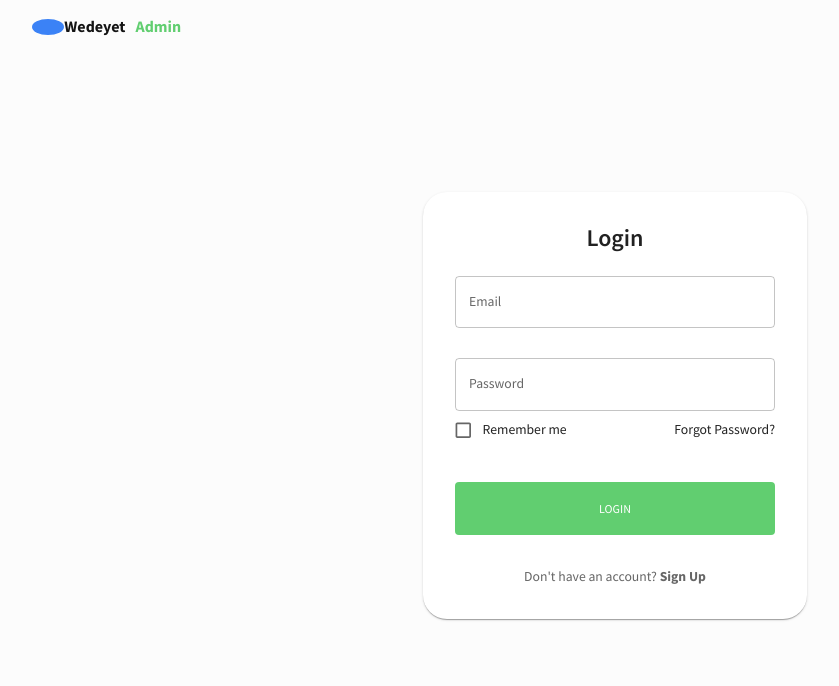
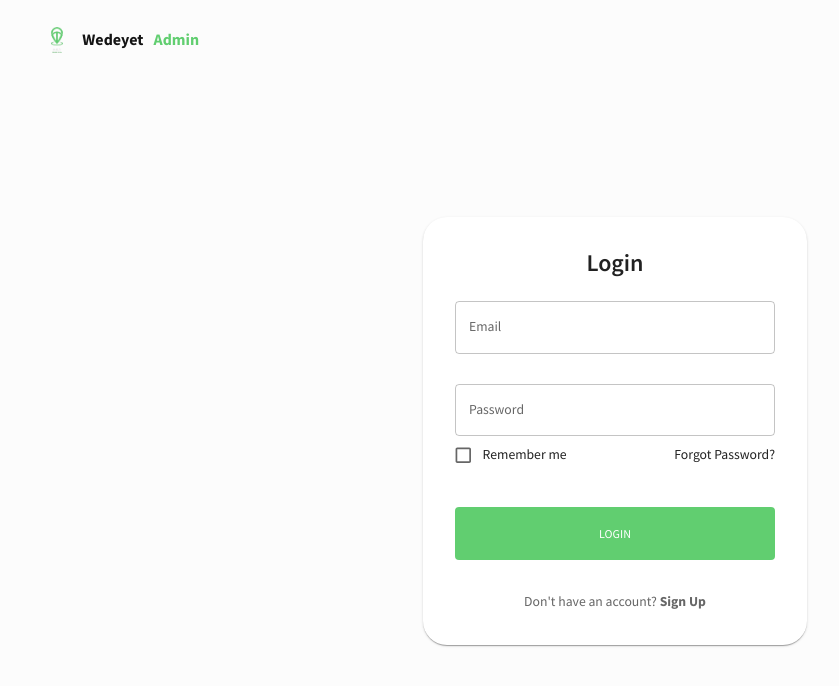
Before and after one commit to abrhamtafere/Wedeyet-admin-front, a React (Create React App) app: page /login in a window 1280 px wide. Shown: the top 686 px of the page, without its empty margins (25-864 px from the left). Built offline with nearby package versions, Linux system fonts and the light colour scheme; no server answers.

Commit message:
modification

```diff
--- a/src/Page/LoginPage.js
+++ b/src/Page/LoginPage.js
@@ -12,22 +12,25 @@ const LoginPage = () => {
 
   const isNonMobileScreens = useMediaQuery("(min-width: 1000px)");
   return (
-    <>
+    <div  className=' overflow-hidden h-screen'>
       <Box
-        width="10%"
+        // width="10%"
         p="1rem 6%"
         textAlign="left"
+        border='2 solid red'
+
       >
-        <Box display="flex" flexDirection="row" justifyContent="flex-left" alignItems="center" >
+        <Box display="flex" flexDirection="row" justifyContent="flex-between" alignItems="center" >
           <Box display="flex" flexDirection="row" justifyContent="center" alignItems="center"
           >
             <img
-              className="bg-blue-500 hover:bg-blue-700 text-white font-bold py-2 px-4 rounded"
+              className="text-white font-bold rounded"
               alt="profile-user"
               width="50px"
               height="50px"
               object-fit="cover"
-              src={wedeyetLogo}
+              // src={wedeyetLogo}
+              src="/wedeyetLogo.png"
               style={{ cursor: "pointer", borderRadius: "50%" }}
             />
           </Box>
@@ -36,7 +39,6 @@ const LoginPage = () => {
               variant="h5"
               color={colors.grey[100]}
               fontWeight="bold"
-
             >
               Wedeyet
             </Typography>
@@ -66,7 +68,7 @@ const LoginPage = () => {
           <LoginForm />
         </Box>
       </Box>
-    </>
+    </div>
   );
 };
 
--- a/src/components/global/Sidebar.jsx
+++ b/src/components/global/Sidebar.jsx
@@ -219,7 +219,7 @@ const Sidebar = ({ setIsSidebar, isSidebarOn }) => {
                 setSelected={setSelected}
               />
               <Item
-                title="Categorys first"
+                title="Categorys"
                 to="/categorys"
                 icon={<CategoryIcon sx={{ color: colors.grey[500] }} />}
                 selected={selected}
```
Also changed, not shown: src/ProtectedRoute/ProtectedRoute.js (line endings or trailing spaces).
